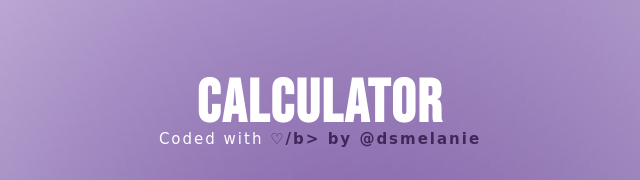
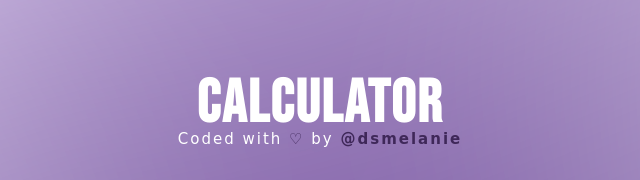
Before and after one commit to dsmelanie/calculator, a plain HTML site: page index.html in a window 1280 px wide. Shown: the top 180 px of the page, 320-960 px from the left. Drawn offline with Linux system fonts and the light colour scheme; a web font is replaced by a local one.

Commit message:
Update index.html

```diff
--- a/index.html
+++ b/index.html
@@ -11,7 +11,7 @@
 <body>
     <header>
         <h1>Calculator</h1>
-        <p>Coded with <b>♡/b> by <a href="https://github.com/dsmelanie" target="_blank">@dsmelanie</a></p>
+        <p>Coded with <b>♡</b> by <a href="https://github.com/dsmelanie" target="_blank">@dsmelanie</a></p>
     </header>
 <script src="./assets/js/calculator.js"></script>
 </body>
```
